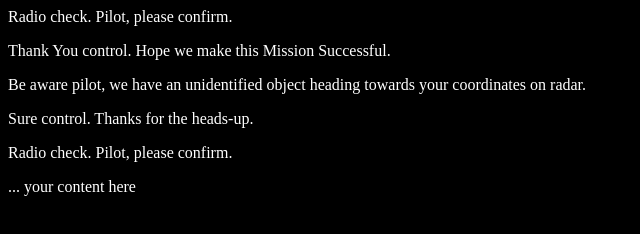
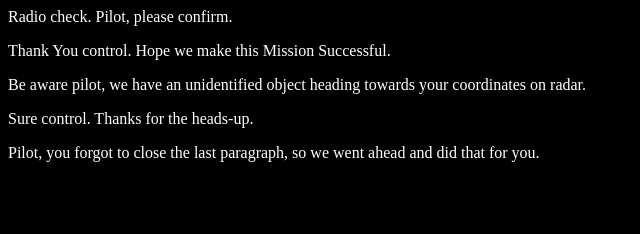
Before and after one commit to SteveDennick/communication-log99, a plain HTML site: page index.html in a window 1280 px wide. Shown: the whole page, without its empty margins (0-640 px from the left). Drawn offline with Linux system fonts and the light colour scheme.

Commit message:
steve commit 3

```diff
--- a/index.html
+++ b/index.html
@@ -3,7 +3,8 @@
       <p>Radio check. Pilot, please confirm.</p>
 <p> Thank You control. Hope we make this Mission Successful.</p>
 <p> Be aware pilot, we have an unidentified object heading towards your coordinates on radar.</p>
-<p> Sure control. Thanks for the heads-up.
+<p> Sure control. Thanks for the heads-up.</p>
+<p>Pilot, you forgot to close the last paragraph, so we went ahead and did that for you.</p>
    </body>
 </html>
 <html>
@@ -11,7 +12,5 @@
       <link rel="stylesheet" type="text/css" href="style.css">
    </head>
    <body>
-      <p>Radio check. Pilot, please confirm.</p>
-      ... your content here
    </body>
 </html>
```
